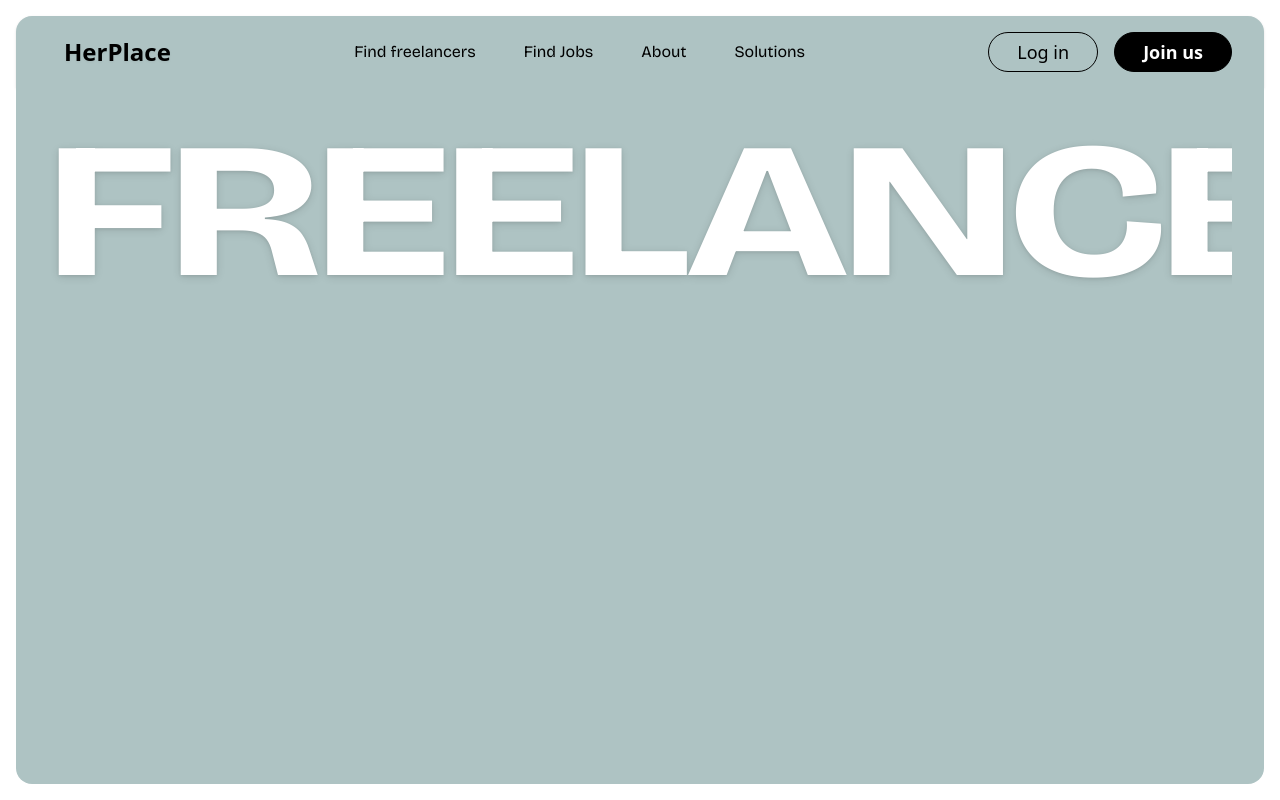
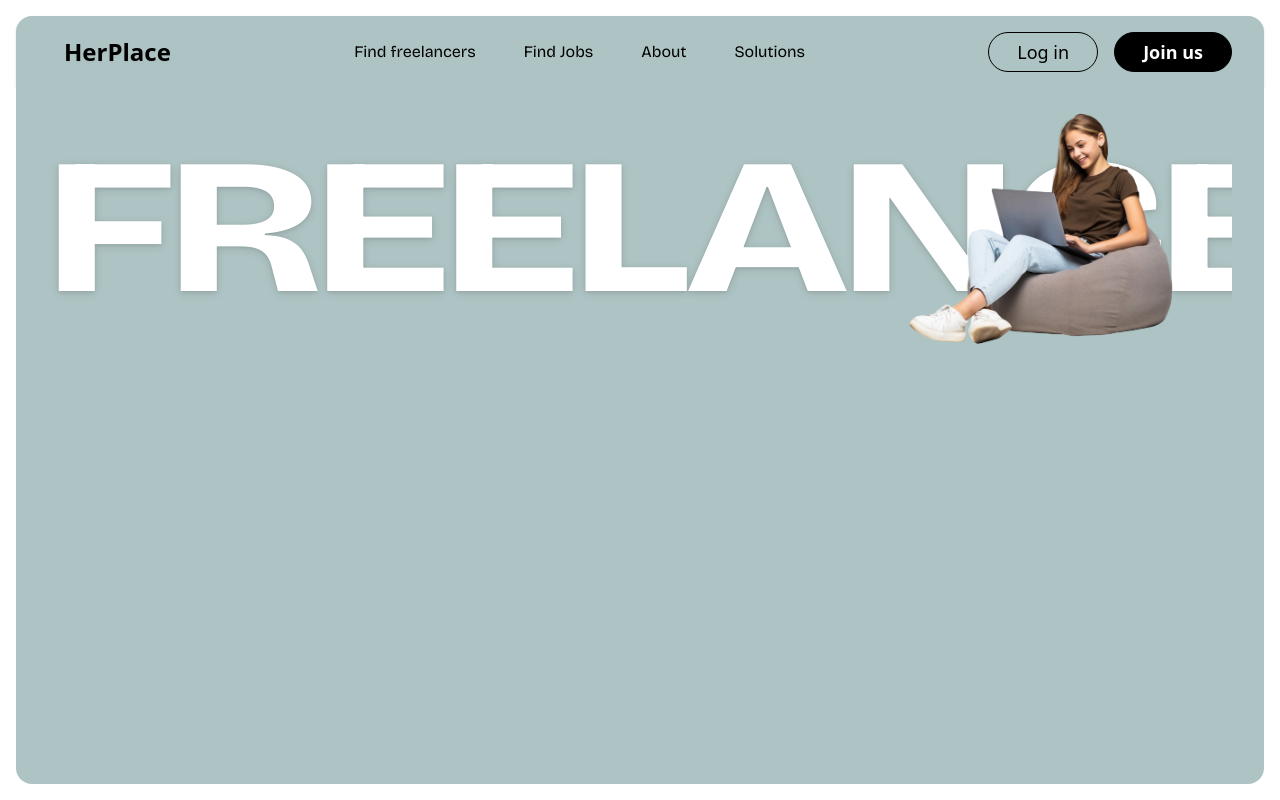
Before and after one commit to Prakhar-tech-spec/her-place, a React (Vite) app: page / in a window 1280 px wide. Built offline with nearby package versions, Linux system fonts and the light colour scheme.

Commit message:
feat: Add girl image to homepage
Added the girl image to the homepage, positioned and sized to match the provided reference image.

```diff
--- a/src/pages/Index.tsx
+++ b/src/pages/Index.tsx
@@ -74,9 +74,9 @@ const Index = () => {
       </div>
       <div className="relative flex-1 w-full [background-color:#aec3c3] py-0 px-0 md:py-0 md:px-0 lg:py-0 lg:px-0 rounded-b-2xl overflow-visible">
         {/* "FREELANCE" spanning full width with enhanced responsiveness */}
-        <div className="w-full flex flex-col pt-8 md:pt-12 lg:pt-16">
+        <div className="w-full flex flex-col pt-12 md:pt-16 lg:pt-20">
           {/* Full width container for FREELANCE text */}
-          <div className="w-full flex items-center h-[min(25vw,220px)] sm:h-[min(22vw,200px)] md:h-[min(15vw,160px)] lg:h-[min(12vw,130px)] xl:h-[min(10vw,120px)] 2xl:h-[min(8vw,110px)] px-2 sm:px-4 md:px-6 lg:px-8">
+          <div className="w-full flex items-center h-[min(25vw,220px)] sm:h-[min(22vw,200px)] md:h-[min(15vw,160px)] lg:h-[min(12vw,130px)] xl:h-[min(10vw,120px)] 2xl:h-[min(8vw,110px)] px-2 sm:px-4 md:px-6 lg:px-8 relative">
             {/* "FREELANCE" text stretches to fill entire width */}
             <div className="w-full overflow-hidden">
               <span
@@ -107,6 +107,15 @@ const Index = () => {
                 FREELANCE
               </span>
             </div>
+
+            {/* Woman with laptop image positioned on the right side */}
+            <div className="absolute right-4 md:right-8 lg:right-12 top-1/2 transform -translate-y-1/2 z-20">
+              <img
+                src="/lovable-uploads/70ff0b38-73ba-4b64-adaf-26cb0d9b84a9.png"
+                alt="Woman working on laptop"
+                className="w-[200px] h-[200px] sm:w-[250px] sm:h-[250px] md:w-[300px] md:h-[300px] lg:w-[400px] lg:h-[400px] xl:w-[450px] xl:h-[450px] object-contain"
+              />
+            </div>
           </div>
         </div>
       </div>
```
Also changed, not shown: public/lovable-uploads/70ff0b38-73ba-4b64-adaf-26cb0d9b84a9.png (added).
